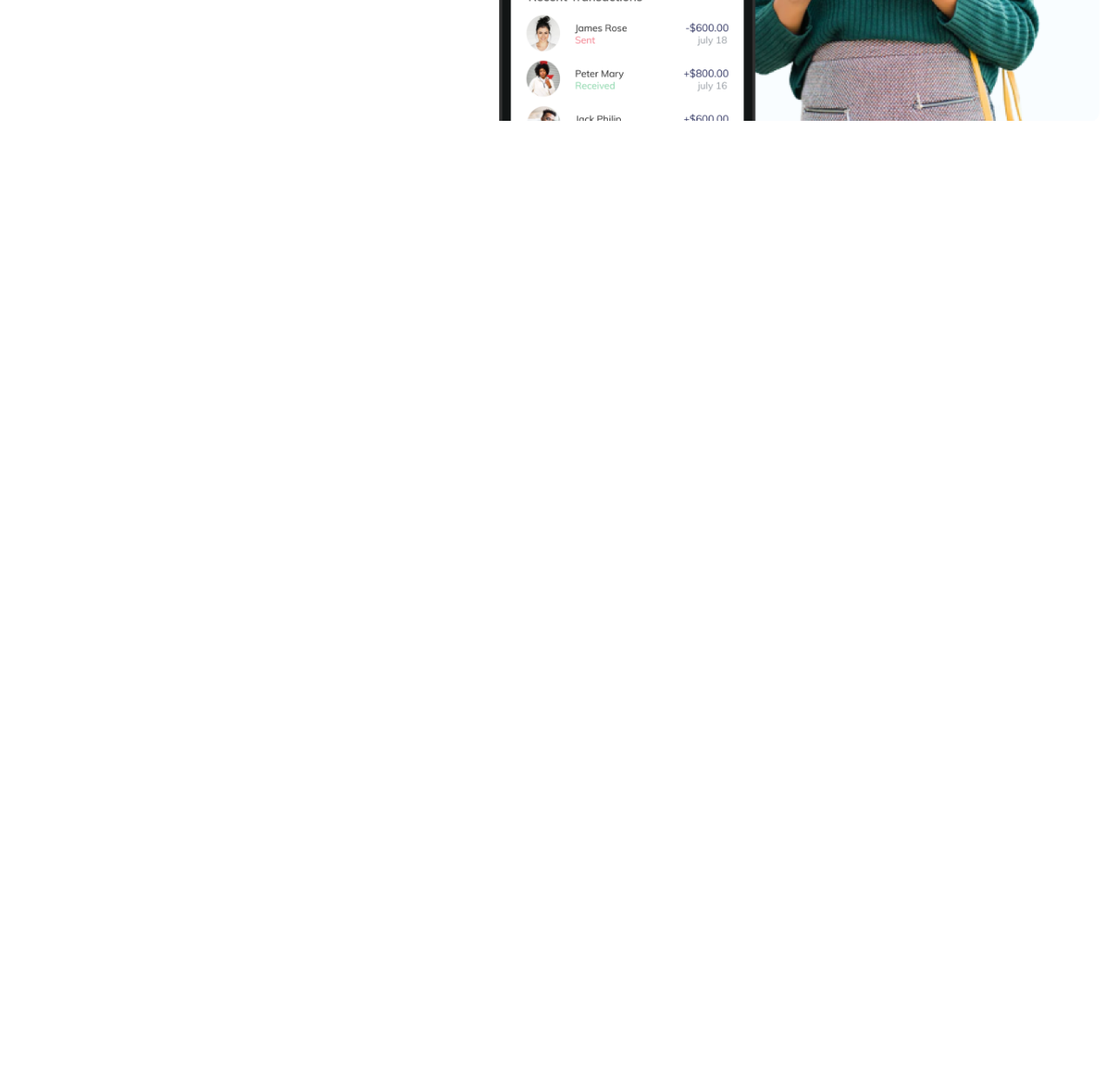
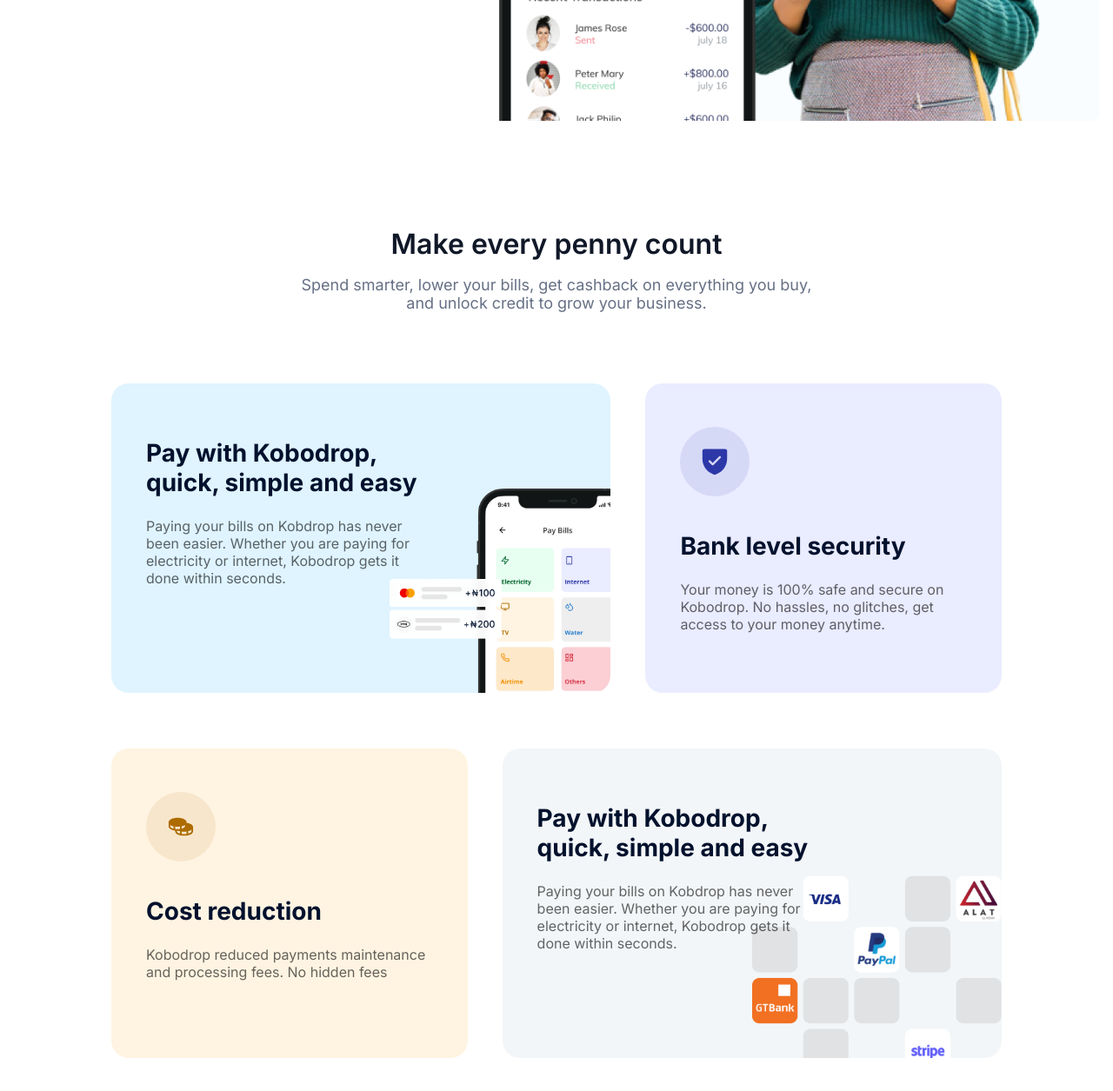
Before and after one commit to imvinojanv/web-masterclass, a plain HTML site: page website/index.html in a window 1280 px wide. Shown: the part 613-1868 px from the top of the page at 87% size. Before the commit the page ends 800 px from the top, so only its background shows below. Drawn offline with Linux system fonts and the light colour scheme.

Commit message:
Website dev 2

```diff
--- a/website/css/main.css
+++ b/website/css/main.css
@@ -15,7 +15,7 @@ body {
     display: flex;
     flex-direction: row;
     align-items: center;
-    gap: 40px;
+    gap: 72px;
 }
 
 .nav-logo {
@@ -33,6 +33,10 @@ body {
     color: #667085;
     text-decoration: none;
     font-weight: 500;
+}
+
+.nav-links a:hover {
+    color: #023047;
 }
 
 .nav-right {
@@ -81,3 +85,178 @@ body {
     width: 700px;
     float: right;
 }
+
+/* Product section */
+.product {
+    padding: 96px 120px;
+    display: flex;
+    flex-direction: column;
+    align-items: center;
+    justify-content: center;
+    gap: 64px;
+}
+
+.product-title {
+    width: 100%;
+    display: flex;
+    flex-direction: column;
+    justify-content: center;
+    align-items: center;
+}
+
+.product-title .product-heading {
+    font-size: 32px;
+    font-weight: 600;
+    color: #101828;
+    text-align: center;
+}
+
+.product-title .product-subheading {
+    font-size: 18px;
+    font-weight: 400;
+    color: #667085;
+    margin-top: -10px;
+    max-width: 600px;
+    text-align: center;
+}
+
+.product .row-container {
+    width: 100%;
+    display: flex;
+    gap: 40px;
+}
+
+.product .row1-left {
+    background-color: #DFF4FF;
+    width: 60%;
+
+    background-image: url("../images/poduct1.png");
+    background-position: 320px bottom;
+    background-size: 50%;
+    background-repeat: no-repeat;
+    padding: 40px;
+}
+
+.product .row1-left .content {
+    width: 320px;
+}
+
+.row1-left .content h2 {
+    font-size: 28px;
+    font-family: 600;
+    color: #00112D;
+}
+
+.row1-left .content p {
+    font-size: 16px;
+    font-weight: 400;
+    color: rgba(0, 0, 0, 0.6);
+}
+
+
+.product .row1-right {
+    background-color: #EAECFF;
+    width: 40%;
+    padding: 50px 40px;
+}
+
+.row1-right .icon {
+    background-color: rgba(45, 56, 168, 0.1);
+    height: 80px;
+    width: 80px;
+    display: flex;
+    align-items: center;
+    justify-content: center;
+    border-radius: 50px;
+}
+
+.row1-right .icon img {
+    width: 30px;
+    height: 30px;
+}
+
+.row1-right .content {
+    margin-top: 40px;
+}
+
+.row1-right .content h2 {
+    font-size: 28px;
+    font-family: 600;
+    color: #00112D;
+}
+
+.row1-right .content p {
+    font-size: 16px;
+    font-weight: 400;
+    color: rgba(0, 0, 0, 0.6);
+}
+
+.product .row2-left {
+    background-color: #FFF4E2;
+    width: 40%;
+    padding: 50px 40px;
+}
+
+
+.row2-left .icon {
+    background-color: rgba(173, 107, 0, 0.1);
+    height: 80px;
+    width: 80px;
+    display: flex;
+    align-items: center;
+    justify-content: center;
+    border-radius: 50px;
+}
+
+.row2-left .icon img {
+    width: 30px;
+    height: 30px;
+}
+
+.row2-left .content {
+    margin-top: 40px;
+}
+
+.row2-left .content h2 {
+    font-size: 28px;
+    font-family: 600;
+    color: #00112D;
+}
+
+.row2-left .content p {
+    font-size: 16px;
+    font-weight: 400;
+    color: rgba(0, 0, 0, 0.6);
+}
+
+.product .row2-right {
+    background-color: #F3F6F8;
+    width: 60%;
+
+    background-image: url("../images/product2.png");
+    background-position: bottom right;
+    background-size: 50%;
+    background-repeat: no-repeat;
+    padding: 40px;
+}
+
+.product .row2-right .content {
+    width: 320px;
+}
+
+.row2-right .content h2 {
+    font-size: 28px;
+    font-family: 600;
+    color: #00112D;
+}
+
+.row2-right .content p {
+    font-size: 16px;
+    font-weight: 400;
+    color: rgba(0, 0, 0, 0.6);
+}
+
+.row-container > div {
+    min-height: 20vw;
+    border-radius: 20px;
+}
--- a/website/index.html
+++ b/website/index.html
@@ -50,6 +50,54 @@
         </div>
     </section>
 
-    <!-- TODO: Product section -->
+    <!-- Product section -->
+    <section class="product">
+        <div class="product-title">
+            <h1 class="product-heading">Make every penny count</h1>
+            <p class="product-subheading">
+                Spend smarter, lower your bills, get cashback on everything you buy, and unlock credit to grow your business.
+            </p>
+        </div>
+
+        <div class="row-container">
+            <!-- Row 1 -->
+            <div class="row1-left">
+                <div class="content">
+                    <h2>Pay with Kobodrop, quick, simple and easy</h2>
+                    <p>Paying your bills on Kobdrop has never been easier. Whether you are paying for electricity or internet, Kobodrop gets it done within seconds.</p>
+                </div>
+            </div>
+            <div class="row1-right">
+                <div class="icon">
+                    <img src="./images/security.svg" alt="icon" />
+                </div>
+                <div class="content">
+                    <h2>Bank level security</h2>
+                    <p>Your money is 100% safe and secure on Kobodrop. No hassles, no glitches, get access to your money anytime.</p>
+                </div>
+            </div>
+        </div>
+
+        <div class="row-container">
+            <!-- Row 2 -->
+            <div class="row2-left">
+                <div class="icon">
+                    <img src="./images/coins.svg" alt="icon" />
+                </div>
+                <div class="content">
+                    <h2>Cost reduction</h2>
+                    <p>Kobodrop reduced payments maintenance and processing fees. No hidden fees</p>
+                </div>
+            </div>
+            <div class="row2-right">
+                <div class="content">
+                    <h2>Pay with Kobodrop, quick, simple and easy</h2>
+                    <p>Paying your bills on Kobdrop has never been easier. Whether you are paying for electricity or internet, Kobodrop gets it done within seconds.</p>
+                </div>
+            </div>
+        </div>
+    </section>
+
+    <!-- TODO: Client section -->
 </body>
 </html>
```
Also changed, not shown: website/images/coins.svg (added), website/images/poduct1.png (added), website/images/product2.png (added), website/images/security.svg (added).
